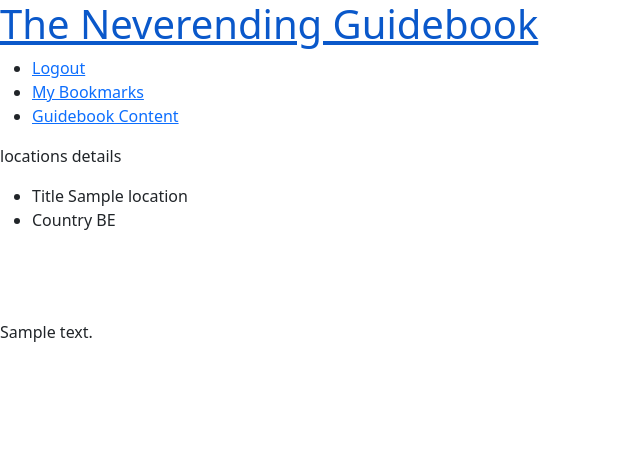
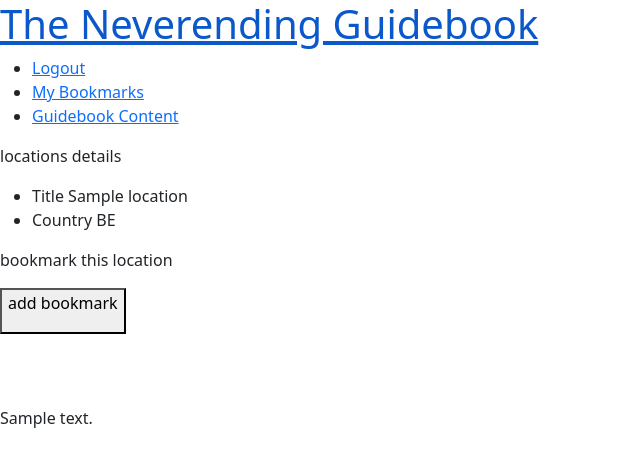
Before and after one commit to Cillian-G/neverending_guidebook, a Django app: a page that uses templates/location.html in a window 1280 px wide. Shown: the top 467 px of the page, without its empty margins (0-640 px from the left). Run offline with Django 3.2, Linux system fonts and the light colour scheme; a user stored in the database is signed in; tables that the repository leaves empty hold one stand-in row (values such as "Sample post"); some libraries are stand-ins or nearby versions.

Commit message:
Add bookmark functionality

```diff
--- a/guide/urls.py
+++ b/guide/urls.py
@@ -6,5 +6,8 @@ urlpatterns = [
     path('', views.PreviewList.as_view(), name='home'),
     path('directory/', views.LocationList.as_view(), name='directory'),
     path('<slug:slug>/', views.LocationDetails.as_view(), name='location'),
+    path('bookmark/<slug:slug>/', views.LocationBookmark.as_view(), name='location_bookmark'),
+    path('bookmarks', views.LocationBookmark.as_view(), name='bookmarks'),
+    path('upgrade', views.LocationList.as_view(), name='upgrade'),
 
 ]
--- a/guide/views.py
+++ b/guide/views.py
@@ -1,6 +1,9 @@
-from django.shortcuts import render, get_object_or_404
+from django.shortcuts import render, get_object_or_404, reverse, redirect
 from django.views import generic, View
+from django.contrib import messages
+from django.http import HttpResponseRedirect
 from .models import Location
+# from .forms import BookmarkForm
 
 
 class PreviewList(generic.ListView):
@@ -32,3 +35,22 @@ class LocationList(generic.ListView):
     model = Location
     queryset = Location.objects.order_by('country', 'title')
     template_name = 'location_directory.html'
+
+
+class LocationBookmark(View):
+
+    def post(self, request, slug):
+        location = get_object_or_404(Location, slug=slug)
+
+        if location.bookmarks.filter(id=request.user.id).exists():
+            location.bookmarks.remove(request.user)
+        else:
+            location.bookmarks.add(request.user)
+
+        return HttpResponseRedirect(reverse('location', args=[slug]))
+
+
+# class BookmarkList(generic.ListView):
+#     model = Location
+
+#     template_name = 'my_account.html'
--- a/templates/location.html
+++ b/templates/location.html
@@ -1,6 +1,6 @@
-{% extends "base.html" %}
+{% extends "base.html" %}{% block content %}
 
-{% block content %}
+{% load crispy_forms_tags %}
 
 <div>
     <p>locations details</p>
@@ -9,6 +9,23 @@
         <li>Country {{ location.country }}</li>
     </ul>
 
+    {% if user.is_authenticated %}
+
+    <p>bookmark this location</p>
+    <form action="{% url 'location_bookmark' location.slug %}" method="POST">
+        {% csrf_token %}
+        {% if bookmarked %}
+            <button type="submit" value="{{location.slug}}">
+                <p>add bookmark</p>
+            </button>
+        {% else %}
+        <button type="submit" value="{{location.slug}}">
+            <p>remove bookmark</p>
+        </button>
+        {% endif %}
+    </form>
+    {% endif %}
+
     <div><img src="{{ location.featured_image.url }}" alt=""></div>
     <div><img src="{{ location.landscape_image.url }}" alt=""></div>
     <div><img src="{{ location.map_image.url }}" alt=""></div>
```
